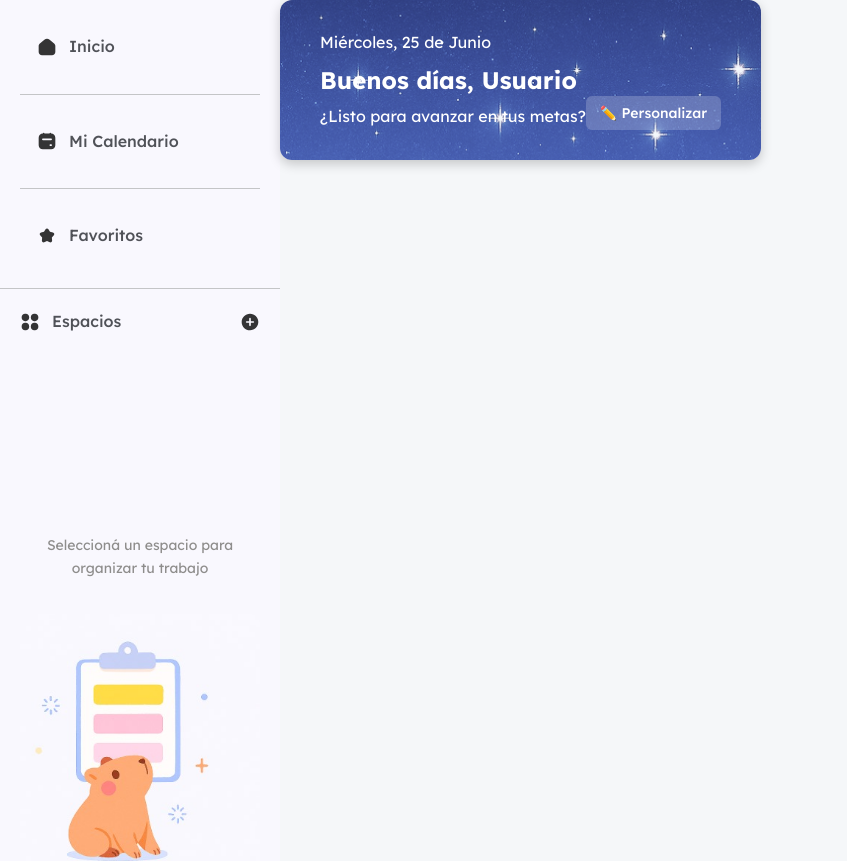
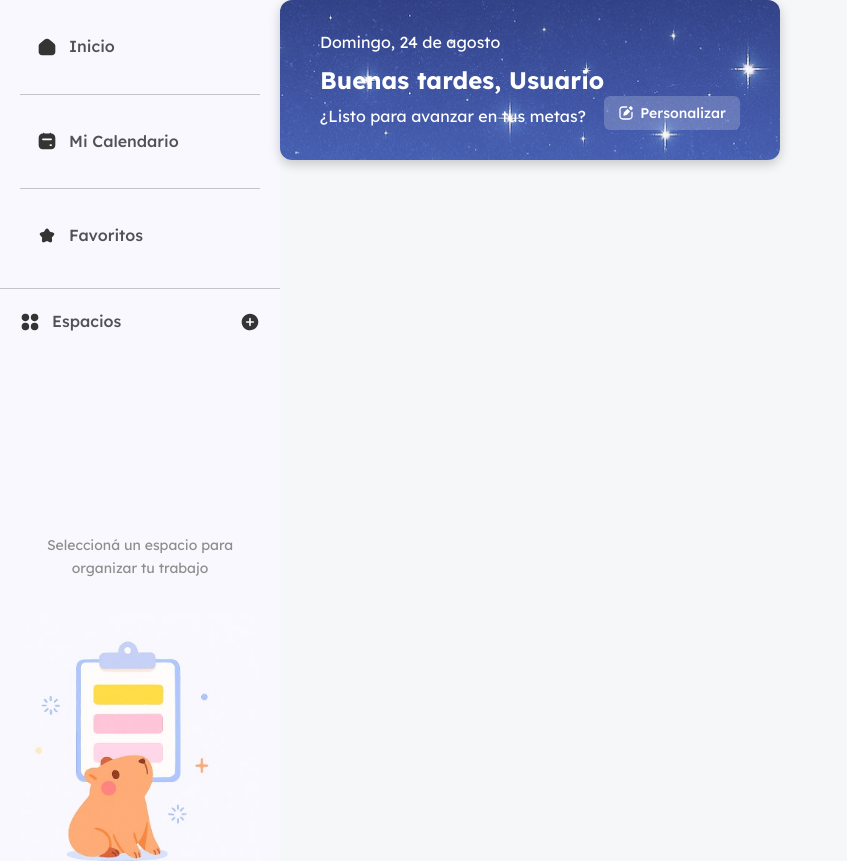
Before and after one commit to Capy-Do/CapyDo-Front, a React (Vite) app in the folder capydo/: page / in a window 1280 px wide. Shown: the top 861 px of the page, without its empty margins (0-847 px from the left). Built offline with nearby package versions, Linux system fonts and the light colour scheme.

Commit message:
Actualizo el banner de bienvenida

```diff
--- a/capydo/src/components/Home.jsx
+++ b/capydo/src/components/Home.jsx
@@ -1,30 +1,53 @@
-import React, { useState } from 'react';
+import React, { useState, useEffect } from 'react';
 import '../styles/Home.css';
 
 // Importar los SVGs como URLs
+// SVG de la Barra Lateral
 import InicioIcon from '../assets/icons/inicio.svg';
 import CalendarioIcon from '../assets/icons/calendario.svg';
 import FavoritosIcon from '../assets/icons/favoritos.svg';
 import EspaciosIcon from '../assets/icons/espacios.svg';
 import AgregarEspacioIcon from '../assets/icons/agregarEspacio.svg';
 
-// Componente principal de la aplicación
+// SVG del Banner de Bienvenida
+import EditarIcon from '../assets/icons/editar.svg';
+
 const CapyDo = () => {
-  // Estado para controlar qué ítem del menú está activo
   const [activeItem, setActiveItem] = useState('');
+  const [fechaActual, setFechaActual] = useState('');
+  const [saludo, setSaludo] = useState('');
 
-  // Función para manejar la selección/deselección de items
+  // --- Generar fecha y saludo dinámico ---
+  useEffect(() => {
+    const hoy = new Date();
+
+    // Fecha en español
+    const opciones = { weekday: 'long', day: 'numeric', month: 'long' };
+    const fechaFormateada = hoy.toLocaleDateString('es-ES', opciones);
+    const fechaCapitalizada = fechaFormateada.charAt(0).toUpperCase() + fechaFormateada.slice(1);
+    setFechaActual(fechaCapitalizada);
+
+    // Saludo según la hora
+    const hora = hoy.getHours();
+    if (hora >= 6 && hora < 12) {
+      setSaludo('Buenos días');
+    } else if (hora >= 12 && hora < 19) {
+      setSaludo('Buenas tardes');
+    } else {
+      setSaludo('Buenas noches');
+    }
+  }, []);
+
+  // Manejo de selección de items
   const handleItemClick = (itemName) => {
     if (activeItem === itemName) {
-      // Si el item ya está activo, lo deseleccionamos
       setActiveItem('');
     } else {
-      // Si no está activo, lo seleccionamos
       setActiveItem(itemName);
     }
   };
 
-  // Array con los elementos del menú principal
+  // Menú lateral
   const menuItems = [
     {
       name: 'Inicio',
@@ -58,8 +81,6 @@ const CapyDo = () => {
                 {item.icon}
                 <h2 className="titulo-barraLateral">{item.name}</h2>
               </div>
-
-              {/* Línea divisoria entre secciones, excepto después del último */}
               {index < menuItems.length - 1 && <hr className="separador" />}
             </React.Fragment>
           ))}
@@ -80,8 +101,6 @@ const CapyDo = () => {
               onClick={() => console.log("Abrir modal o acción para agregar espacio")}
             />
           </div>
-
-          {/* Mensaje por defecto */}
           <p className="subEspacios">Seleccioná un espacio para organizar tu trabajo</p>
         </section>
 
@@ -97,11 +116,14 @@ const CapyDo = () => {
         {/* Banner de bienvenida */}
         <section className="banner-bienvenida">
           <div className="banner-texto">
-            <p className="banner-fecha">Miércoles, 25 de Junio</p>
-            <h2 className="banner-saludo">Buenos días, Usuario</h2>
+            <p className="banner-fecha">{fechaActual}</p>
+            <h2 className="banner-saludo">{saludo}, Usuario</h2>
             <p className="banner-mensaje">¿Listo para avanzar en tus metas?</p>
           </div>
-          <button className="banner-boton">✏️ Personalizar</button>
+          <button className="banner-boton">
+            <img src={EditarIcon} alt="Editar" className="icono-boton" />
+            Personalizar
+          </button>
         </section>
       </main>
     </div>
--- a/capydo/src/styles/Home.css
+++ b/capydo/src/styles/Home.css
@@ -195,19 +195,27 @@ header {
     gap: 5px;
 }
 
-/* botón personalizar */
 .banner-boton {
+    display: flex;               /* ícono + texto alineados */
+    align-items: center;         /* centra verticalmente */
+    gap: 6px;                    /* espacio entre ícono y texto */
     background-color: rgba(255,255,255,0.2);
     border: none;
     padding: 8px 14px;
     border-radius: 6px;
     font-size: 14px;
     cursor: pointer;
-    color: #ffff;
+    color: white;
     transition: background-color 0.2s ease;
-    margin-left: auto; /* fuerza al extremo derecho */
+    margin-left: auto;           /* lo empuja al extremo derecho */
 }
 
 .banner-boton:hover {
     background-color: rgba(255,255,255,0.35);
 }
+
+.icono-boton {
+    width: 16px;
+    height: 16px;
+    filter: brightness(0) invert(1); /* para que se vea blanco */
+}
```
